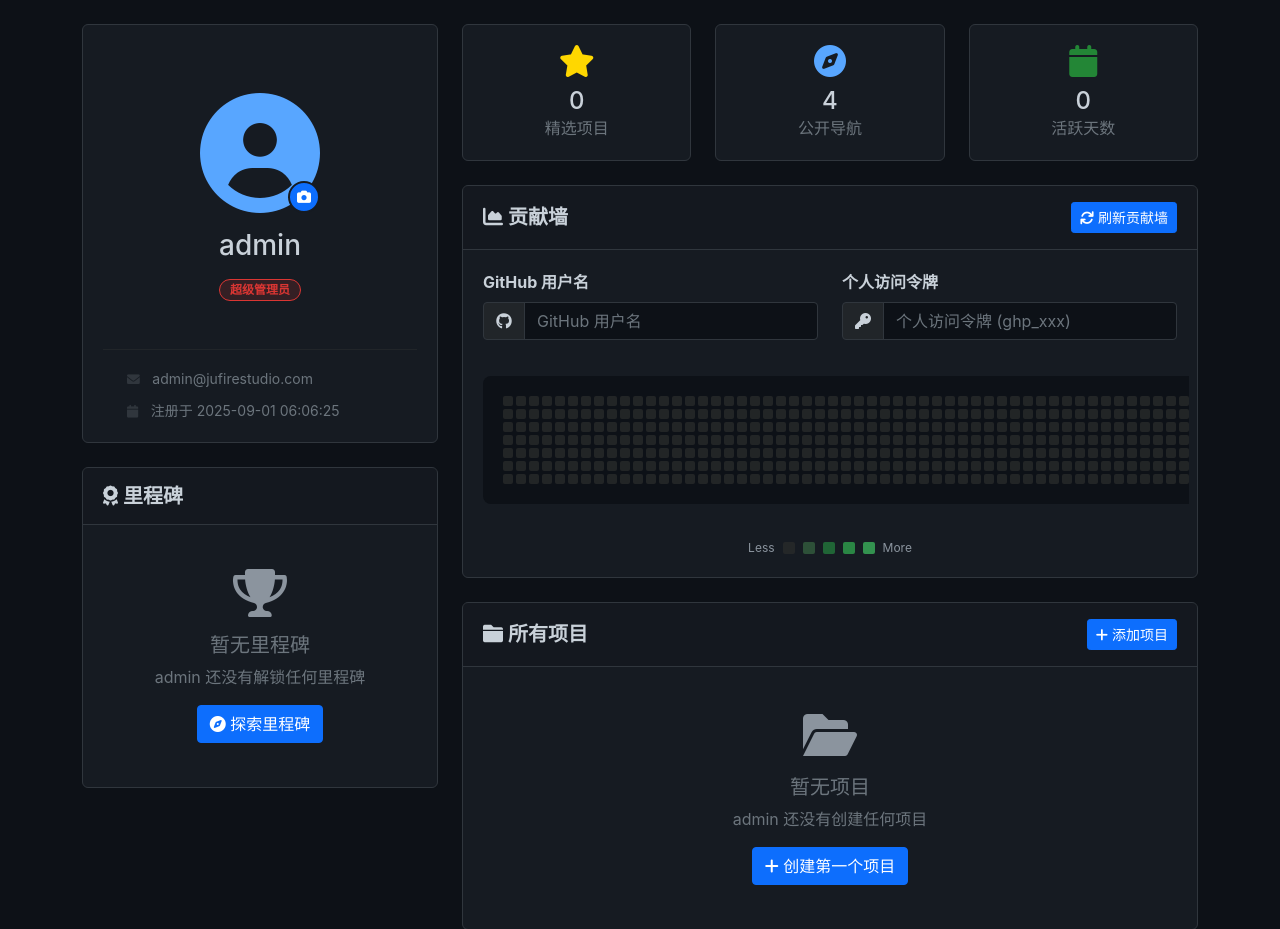
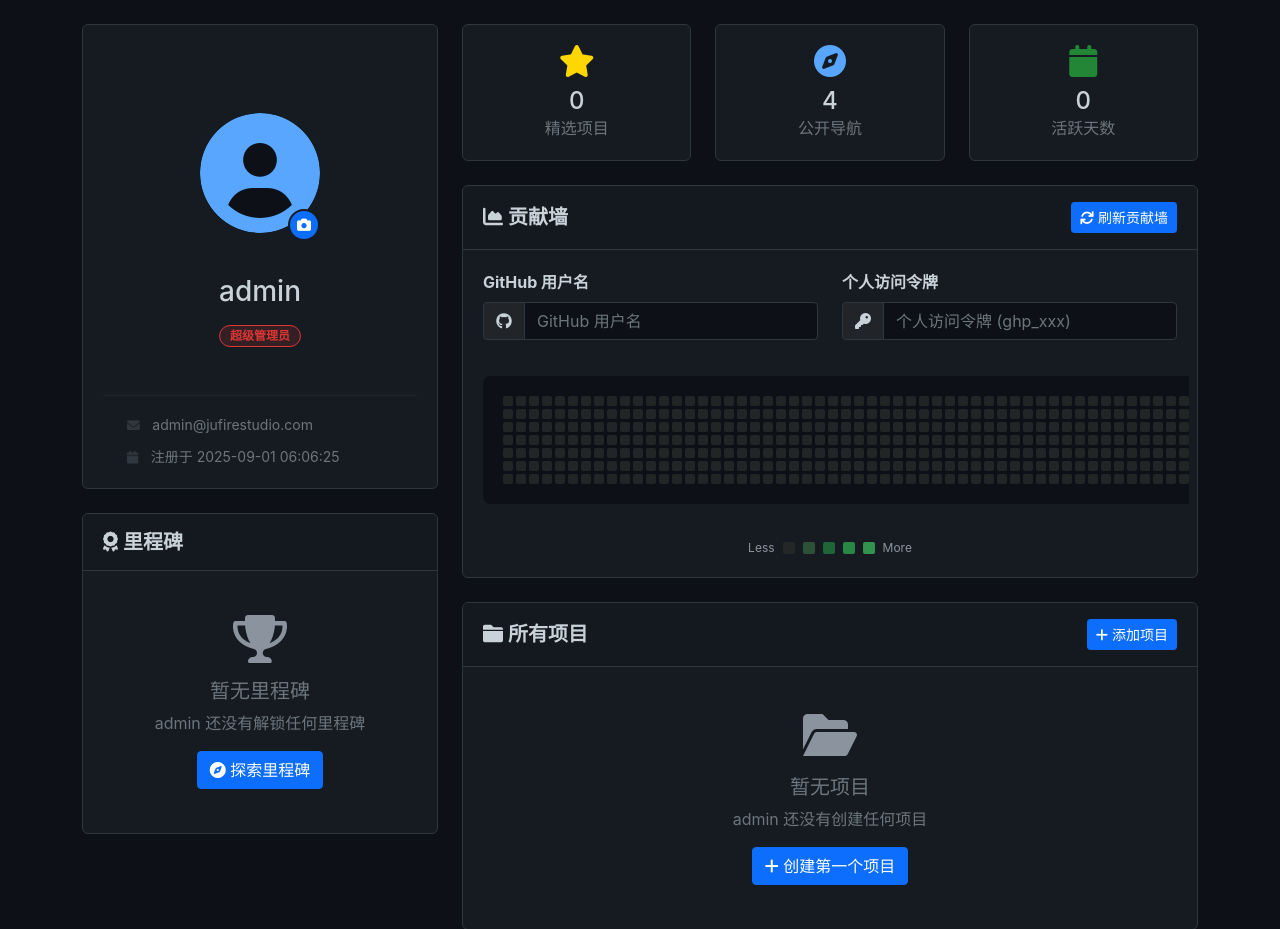
Before and after one commit to Churk-Ben/JuFireX, a Flask app: page /profile/1 in a window 1280 px wide. Shown: the part 57-986 px from the top of the page. Run offline with Flask 3, Linux system fonts and the light colour scheme; the visitor is signed in with stand-in values (Sample User, id 1); data comes from the database, SQL or seed files in the repository; data that the repository does not hold is empty; some libraries are stand-ins or nearby versions.

Commit message:
refactor(avatar): 统一头像样式并优化裁剪功能
- 将分散在各处的头像样式提取为统一的avatar类
- 优化头像裁剪器的初始化和重置逻辑
- 移除冗余的内联样式，使用CSS类替代
- 改进模态框的按钮文本和一致性

```diff
--- a/static/js/cropper.js
+++ b/static/js/cropper.js
@@ -19,15 +19,19 @@ class AvatarCropper {
         // 监听文件选择
         this.imageInput.addEventListener('change', this.handleFileSelect.bind(this));
 
+        // 监听重置按钮
+        if (this.cancelButton) {
+            this.cancelButton.addEventListener('click', this.cancelCrop.bind(this));
+        }
+
         // 监听裁剪按钮
         if (this.cropButton) {
             this.cropButton.addEventListener('click', this.cropImage.bind(this));
         }
 
-        // 监听取消按钮
-        if (this.cancelButton) {
-            this.cancelButton.addEventListener('click', this.cancelCrop.bind(this));
-        }
+        // 获取初始头像URL
+        const img = this.previewContainer.querySelector('img');
+        this.initialAvatarUrl = img ? img.src : null;
     }
 
     handleFileSelect(e) {
@@ -62,14 +66,14 @@ class AvatarCropper {
             }
 
             this.cropper = new Cropper(this.cropperImage, {
-                aspectRatio: 1, // 1:1 圆形头像
+                aspectRatio: 1,
                 viewMode: 1,
                 dragMode: 'move',
-                autoCropArea: 0.8, // 减小初始裁剪区域
+                autoCropArea: 0.8,
                 restore: false,
                 guides: true,
                 center: true,
-                highlight: true, // 高亮显示裁剪区域
+                highlight: true,
                 cropBoxMovable: true,
                 cropBoxResizable: true,
                 toggleDragModeOnDblclick: false,
@@ -111,10 +115,7 @@ class AvatarCropper {
         this.previewContainer.innerHTML = '';
         const img = document.createElement('img');
         img.src = this.croppedImageUrl;
-        img.style.width = '100%';
-        img.style.height = '100%';
-        img.style.borderRadius = '50%';
-        img.style.objectFit = 'cover';
+        img.classList.add('avatar');
         this.previewContainer.appendChild(img);
 
         // 设置隐藏输入值
@@ -131,24 +132,38 @@ class AvatarCropper {
     }
 
     cancelCrop() {
+        // 清空裁剪器
         if (this.cropper) {
             this.cropper.destroy();
             this.cropper = null;
         }
 
-        // 隐藏裁剪容器
+        // 清空裁剪容器
         this.cropperContainer.style.display = 'none';
 
         // 清空文件输入
         this.imageInput.value = '';
 
-        // 重置文件名显示
-        const avatarFileName = document.getElementById('avatarFileName');
-        if (avatarFileName) {
-            avatarFileName.textContent = '未选择文件';
-            avatarFileName.classList.add('text-muted');
+        // 还原初始头像
+        this.previewContainer.innerHTML = '';
+        if (this.initialAvatarUrl) {
+            const img = document.createElement('img');
+            img.src = this.initialAvatarUrl;
+            img.classList.add('avatar');
+            this.previewContainer.appendChild(img);
+        }
+        else {
+            const i = document.createElement('i');
+            i.classList.add('avatar', 'fas', 'fa-user-circle');
+            this.previewContainer.appendChild(i);
+        }
+
+        // 清空隐藏输入值
+        if (this.resultInput) {
+            this.resultInput.value = '';
         }
     }
+
 }
 
 // 导出到全局作用域
--- a/templates/base.html
+++ b/templates/base.html
@@ -183,9 +183,7 @@
 
           {% if current_user %}
             <ul class="navbar-account">
-              <li class="nav-item" style="display: flex;
-                  align-items: center;
-                         margin: 0 5px">
+              <li class="nav-item" style="display: flex; align-items: center; margin: 0 5px">
                 <a class="nav-link" id="profile_link" href="{{ url_for('auth.profile', user_id=session.user_id) }}">
                   <div id="user_tag">
                     {% if current_user.avatar_path %}
--- a/templates/modals/editAvatarModal.html
+++ b/templates/modals/editAvatarModal.html
@@ -1,4 +1,18 @@
 <!-- 编辑头像模态框 -->
+<style>
+  .avatar {
+    width: 120px;
+    height: 120px;
+    border-radius: 50%;
+    background-color: var(--github-bg);
+    margin: 20px auto;
+    overflow: hidden;
+    object-fit: cover;
+    font-size: 120px;
+    color: var(--github-accent);
+  }
+</style>
+
 <div class="modal fade" id="avatarModal" tabindex="-1">
   <div class="modal-dialog">
     <div class="modal-content">
@@ -11,11 +25,7 @@
         <div class="row">
           <div class="col-md-12 text-center mb-3">
             <div id="avatarPreview">
-              {% if user.avatar_path %}
-                <img src="{{ url_for('auth.user_avatar', filename=user.avatar_path) }}" alt="头像预览" style="width: 100%; height: 100%; object-fit: cover" />
-              {% else %}
-                <i class="fas fa-user" style="font-size: 4rem; color: #ccc; line-height: 120px"></i>
-              {% endif %}
+              <i class="fas fa-user-circle avatar"></i>
             </div>
           </div>
         </div>
@@ -23,10 +33,7 @@
           <div class="input-group">
             <span id="avatarFileName" class="form-control text-muted">未选择文件</span>
             <input type="file" id="avatarUpload" accept="image/*" style="display: none" />
-            <button class="btn btn-outline-primary" type="button" id="customAvatarUploadBtn">
-              <i class="fas fa-folder-open me-1"></i>
-              选择头像
-            </button>
+            <button class="btn btn-outline-primary" type="button" id="customAvatarUploadBtn"><i class="fas fa-folder-open me-1"></i>选择头像</button>
           </div>
           <div class="form-text">
             <i class="fas fa-info-circle me-1"></i>
@@ -38,8 +45,8 @@
       </div>
       <!-- 模态框底部 -->
       <div class="modal-footer">
-        <button type="button" class="btn btn-secondary" data-bs-dismiss="modal">取消</button>
-        <button type="button" class="btn btn-secondary" id="cancelCropBtn">清空</button>
+        <button type="button" class="btn btn-secondary" data-bs-dismiss="modal">关闭</button>
+        <button type="button" class="btn btn-secondary" id="cancelCropBtn">重置</button>
         <button type="button" class="btn btn-primary" id="cropAvatarBtn">裁剪</button>
         <button type="button" class="btn btn-success" id="saveAvatarBtn"><i class="fas fa-save me-1"></i>更新</button>
       </div>
--- a/templates/profile.html
+++ b/templates/profile.html
@@ -12,31 +12,6 @@
   <link href="{{ url_for('static', filename='css/badge.css') }}" rel="stylesheet" />
   <link href="{{ url_for('static', filename='css/profile/GreenWall.css') }}" rel="stylesheet" />
   <link href="{{ url_for('static', filename='css/profile/navigation.css') }}" rel="stylesheet" />
-{% endblock %}
-
-{% block extra_css %}
-  <style>
-    #choose_avatar_btn {
-      bottom: 0;
-      right: 0;
-      width: 32px;
-      height: 32px;
-      display: flex;
-      align-items: center;
-      justify-content: center;
-      padding: 0;
-      border: 2px solid var(--github-secondary);
-    }
-
-    #avatarPreview {
-      width: 120px;
-      height: 120px;
-      border-radius: 50%;
-      background-color: #f0f0f0;
-      margin: 20px auto;
-      overflow: hidden;
-    }
-  </style>
 {% endblock %}
 
 {% block content %}
--- a/templates/profile/info.html
+++ b/templates/profile/info.html
@@ -1,12 +1,38 @@
+<style>
+  #choose_avatar_btn {
+    bottom: 18px;
+    right: 0;
+    width: 32px;
+    height: 32px;
+    display: flex;
+    align-items: center;
+    justify-content: center;
+    padding: 0;
+    border: 2px solid var(--github-secondary);
+  }
+
+  .avatar {
+    width: 120px;
+    height: 120px;
+    border-radius: 50%;
+    background-color: var(--github-bg);
+    margin: 20px auto;
+    overflow: hidden;
+    object-fit: cover;
+    font-size: 120px;
+    color: var(--github-accent);
+  }
+</style>
+
 <div class="card mb-4">
   <div class="card-body">
     <!-- 用户头像 -->
     <div class="mt-5 mb-3 d-flex flex-column align-items-center justify-content-center">
-      <div id="avatarContainer" class="position-relative">
+      <div class="position-relative">
         {% if user.avatar_path %}
-          <img src="{{ url_for('auth.user_avatar', filename=user.avatar_path) }}" class="rounded-circle" style="width: 120px; height: 120px; object-fit: cover" />
+          <img class="avatar" src="{{ url_for('auth.user_avatar', filename=user.avatar_path) }}" />
         {% else %}
-          <i class="fas fa-user-circle" style="font-size: 120px; color: var(--github-accent)"></i>
+          <i class="fas fa-user-circle avatar"></i>
         {% endif %}
 
         {% if current_user == user %}
```
Also changed, not shown: static/js/register.js (+4 -6 lines), templates/modals/addAvatarModal.html (+21 -7 lines), templates/profile/settings.html (+0 -25 lines), templates/register.html (+13 -7 lines).
